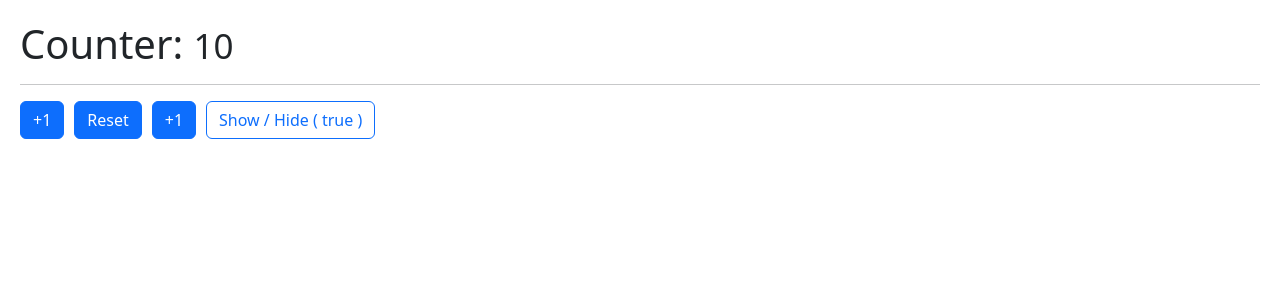
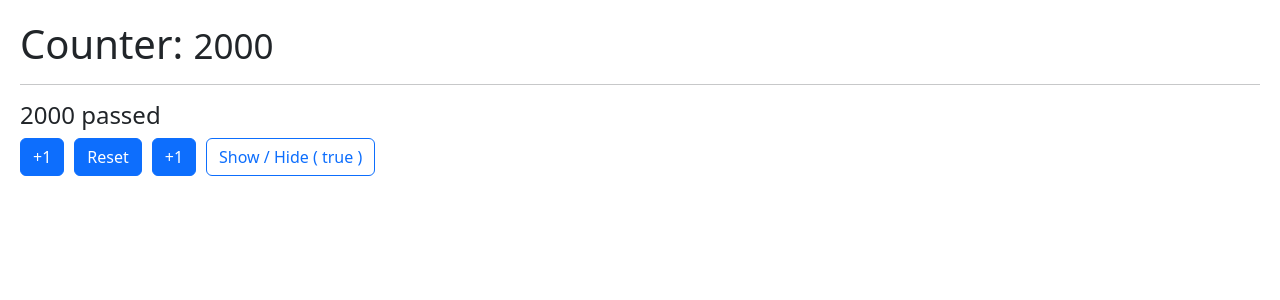
Before and after one commit to AlexRodRom/05-hook-app, a React (Vite) app: page / in a window 1280 px wide. Shown: the top 300 px of the page. Built offline with nearby package versions, Linux system fonts and the light colour scheme.

Commit message:
Add useMemo

```diff
--- /dev/null
+++ b/src/06-memos/MemoHook.jsx
@@ -0,0 +1,57 @@
+import { useMemo, useState } from "react"
+import { useCounter } from "../hooks"
+
+
+const heavyStuff = ( iterationNumber = 1000 ) => {
+    for (let i=0; i < iterationNumber ;i++){
+        console.log( `Ahí vamos...`);
+    }
+
+    return `${ iterationNumber } passed`
+}
+
+
+export const MemoHook = () => {
+
+   const { counter, operaciones } = useCounter(2000);
+   const [ show, setShow ] = useState(true);
+   const memorizedValue = useMemo( () => heavyStuff(counter) , [counter]);
+
+  return (
+    <>
+        <h1>Counter: <small>{ counter }</small> </h1>
+        <hr/>
+        <h4>{ memorizedValue }</h4>
+
+        {
+            show &&
+            (
+                <>
+                    <button
+                        className="btn btn-primary"
+                        onClick={ () => operaciones.suma() }>
+                        +1
+                    </button>
+                    <button
+                        className="btn btn-primary"
+                        onClick={ operaciones.reset }>
+                        Reset
+                    </button>
+                    <button
+                        className="btn btn-primary"
+                        onClick={  () => operaciones.resta() }>
+                        +1
+                    </button>
+                </>
+            )
+        }
+
+        <button
+            className="btn btn-outline-primary"
+            onClick={  () => setShow( !show ) }>
+            Show / Hide ( { JSON.stringify(show) } )
+        </button>
+
+    </>
+  )
+}
--- a/src/main.jsx
+++ b/src/main.jsx
@@ -8,9 +8,10 @@ import './index.css'
 // import { FocusScreen } from './04-useRef/FocusScreen'
 // import { Layout } from './05-useLayoutEffect/Layout'
 import { Memorize } from './06-memos/Memorize'
+import { MemoHook } from './06-memos/MemoHook'
 
 ReactDOM.createRoot(document.getElementById('root')).render(
   // <React.StrictMode>
-    <Memorize />
+    <MemoHook />
   // </React.StrictMode>,
  )
```
